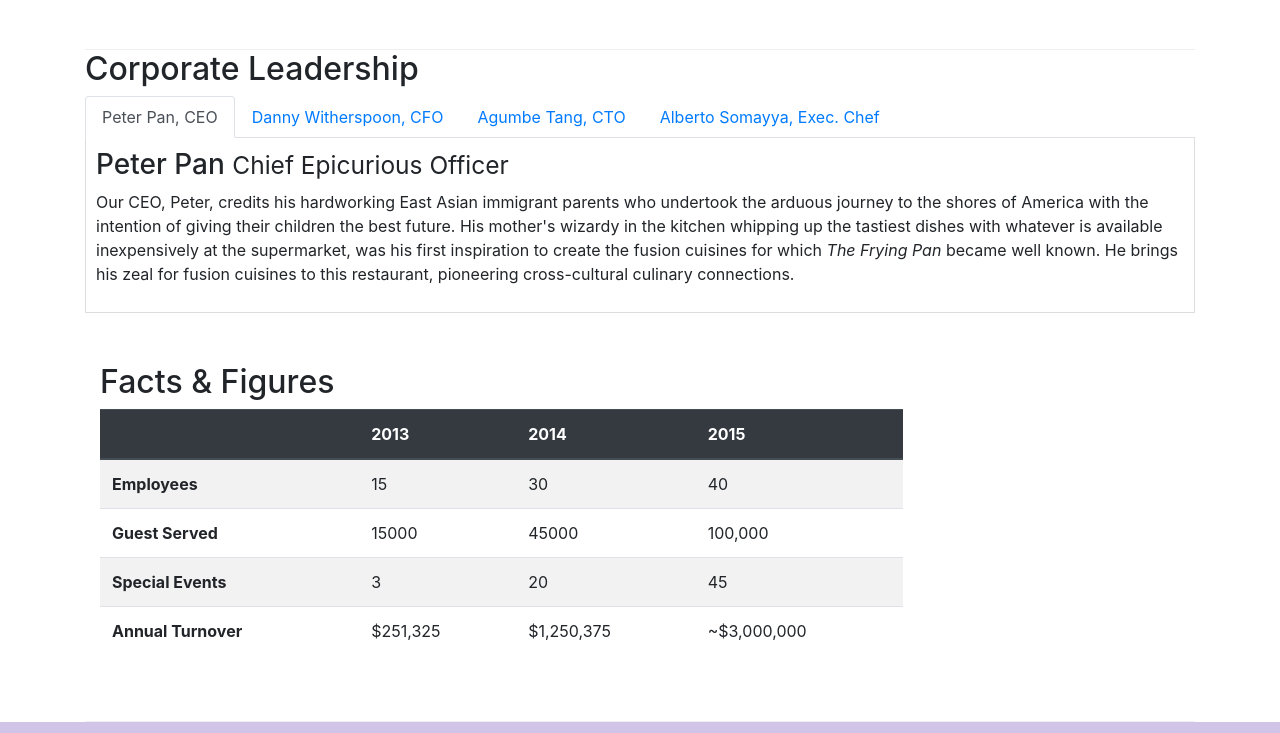
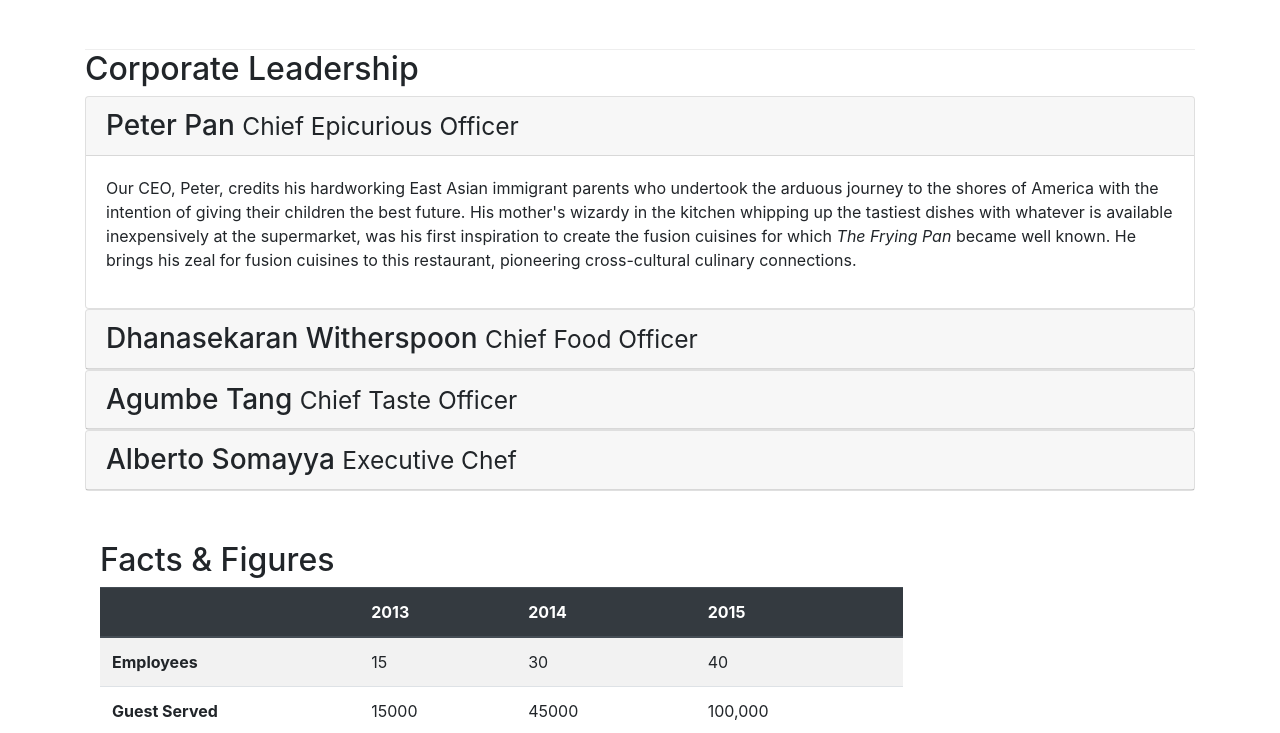
Before and after one commit to Gary-1010/conFusion, a website: page aboutus.html in a window 1280 px wide. Shown: the part 913-1646 px from the top of the page. Drawn offline with nearby package versions, Linux system fonts and the light colour scheme.

Commit message:
Accordion

```diff
--- a/aboutus.html
+++ b/aboutus.html
@@ -101,43 +101,65 @@
             <div class="col-12">
                 <h2>Corporate Leadership</h2>
 
-                <ul class="nav nav-tabs">
-                    <li class="nav-item">
-                        <a href="#peter" role="tab" data-toggle="tab" class="nav-link active">Peter Pan, CEO</a>
-                    </li>
-
-                    <li class="nav-item">
-                        <a href="#danny" role="tab" data-toggle="tab" class="nav-link">Danny Witherspoon, CFO</a>
-                    </li>
-
-                    <li class="nav-item">
-                        <a href="#agumbe" role="tab" data-toggle="tab" class="nav-link">Agumbe Tang, CTO</a>
-                    </li>
-
-                    <li class="nav-item">
-                        <a href="#alberto" role="tab" data-toggle="tab" class="nav-link">Alberto Somayya, Exec. Chef</a>
-                    </li>
-                </ul>
-
-                <div class="tab-content">
-                    <div role="tabpanel" class="tab-pane fade show active" id="peter">
-                        <h3>Peter Pan <small>Chief Epicurious Officer</small></h3>
-                        <p class="d-none d-sm-block">Our CEO, Peter, credits his hardworking East Asian immigrant parents who undertook the arduous journey to the shores of America with the intention of giving their children the best future. His mother's wizardy in the kitchen whipping up the tastiest dishes with whatever is available inexpensively at the supermarket, was his first inspiration to create the fusion cuisines for which <em>The Frying Pan</em> became well known. He brings his zeal for fusion cuisines to this restaurant, pioneering cross-cultural culinary connections.</p>
+                <div id="accordion">
+                    <div class="card">
+                        <div class="card-header" role="tab" id="peterhead">
+                            <h3 class="mb-0">
+                                <a data-toggle="collapse" data-target="#peter">
+                                    Peter Pan <small>Chief Epicurious Officer</small>
+                                </a>
+                            </h3>
+                        </div>
+                        <div class="collapse show" id="peter" data-parent="#accordion">
+                            <div class="card-body">
+                                <p class="d-none d-sm-block">Our CEO, Peter, credits his hardworking East Asian immigrant parents who undertook the arduous journey to the shores of America with the intention of giving their children the best future. His mother's wizardy in the kitchen whipping up the tastiest dishes with whatever is available inexpensively at the supermarket, was his first inspiration to create the fusion cuisines for which <em>The Frying Pan</em> became well known. He brings his zeal for fusion cuisines to this restaurant, pioneering cross-cultural culinary connections.</p>
+                            </div>
+                        </div>
                     </div>
 
-                    <div role="tabpanel" class="tab-pane fade" id="danny">
-                        <h3>Dhanasekaran Witherspoon <small>Chief Food Officer</small></h3>
-                        <p class="d-none d-sm-block">Our CFO, Danny, as he is affectionately referred to by his colleagues, comes from a long established family tradition in farming and produce. His experiences growing up on a farm in the Australian outback gave him great appreciation for varieties of food sources. As he puts it in his own words, <em>Everything that runs, wins, and everything that stays, pays!</em></p>
+                    <div class="card">
+                        <div class="card-header" role="tab" id="dannyhead">
+                            <h3 class="mb-0">
+                                <a data-toggle="collapse" data-target="#danny">
+                                    Dhanasekaran Witherspoon <small>Chief Food Officer</small>
+                                </a>
+                            </h3>
+                        </div>
+                        <div class="collapse" id="danny" data-parent="#accordion">
+                            <div class="card-body">
+                                <p class="d-none d-sm-block">Our CFO, Danny, as he is affectionately referred to by his colleagues, comes from a long established family tradition in farming and produce. His experiences growing up on a farm in the Australian outback gave him great appreciation for varieties of food sources. As he puts it in his own words, <em>Everything that runs, wins, and everything that stays, pays!</em></p>
+                            </div>
+                        </div>
                     </div>
 
-                    <div role="tabpanel" class="tab-pane fade" id="agumbe">
-                        <h3>Agumbe Tang <small>Chief Taste Officer</small></h3>
-                        <p class="d-none d-sm-block">Blessed with the most discerning gustatory sense, Agumbe, our CTO, personally ensures that every dish that we serve meets his exacting tastes. Our chefs dread the tongue lashing that ensues if their dish does not meet his exacting standards. He lives by his motto, <em>You click only if you survive my lick.</em></p>
+                    <div class="card">
+                        <div class="card-header" role="tab" id="agumbehead">
+                            <h3 class="mb-0">
+                                <a data-toggle="collapse" data-target="#agumbe">
+                                    Agumbe Tang <small>Chief Taste Officer</small>
+                                </a>
+                            </h3>
+                        </div>
+                        <div class="collapse" id="agumbe" data-parent="#accordion">
+                            <div class="card-body">
+                                <p class="d-none d-sm-block">Blessed with the most discerning gustatory sense, Agumbe, our CTO, personally ensures that every dish that we serve meets his exacting tastes. Our chefs dread the tongue lashing that ensues if their dish does not meet his exacting standards. He lives by his motto, <em>You click only if you survive my lick.</em></p>
+                            </div>
+                        </div>
                     </div>
 
-                    <div role="tabpanel" class="tab-pane fade" id="alberto">
-                        <h3>Alberto Somayya <small>Executive Chef</small></h3>
-                        <p class="d-none d-sm-block">Award winning three-star Michelin chef with wide International experience having worked closely with whos-who in the culinary world, he specializes in creating mouthwatering Indo-Italian fusion experiences. He says, <em>Put together the cuisines from the two craziest cultures, and you get a winning hit! Amma Mia!</em></p>
+                    <div class="card">
+                        <div class="card-header" role="tab" id="albertohead">
+                            <h3 class="mb-0">
+                                <a data-toggle="collapse" data-target="#alberto">
+                                    Alberto Somayya <small>Executive Chef</small>
+                                </a>
+                            </h3>
+                        </div>
+                        <div class="collapse" id="alberto" data-parent="#accordion">
+                            <div class="card-body">
+                                <p class="d-none d-sm-block">Award winning three-star Michelin chef with wide International experience having worked closely with whos-who in the culinary world, he specializes in creating mouthwatering Indo-Italian fusion experiences. He says, <em>Put together the cuisines from the two craziest cultures, and you get a winning hit! Amma Mia!</em></p>
+                            </div>
+                        </div>
                     </div>
                 </div>
             </div>
```
